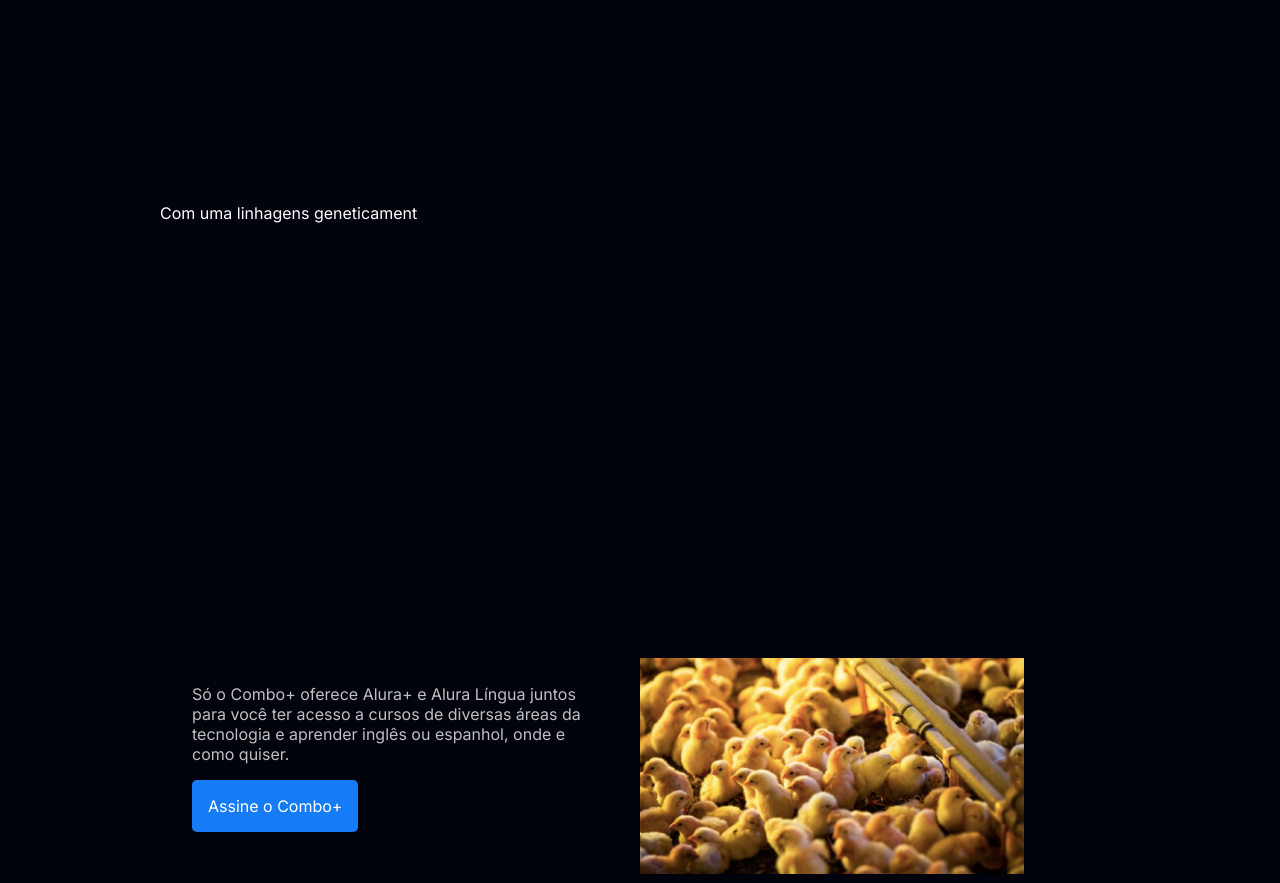
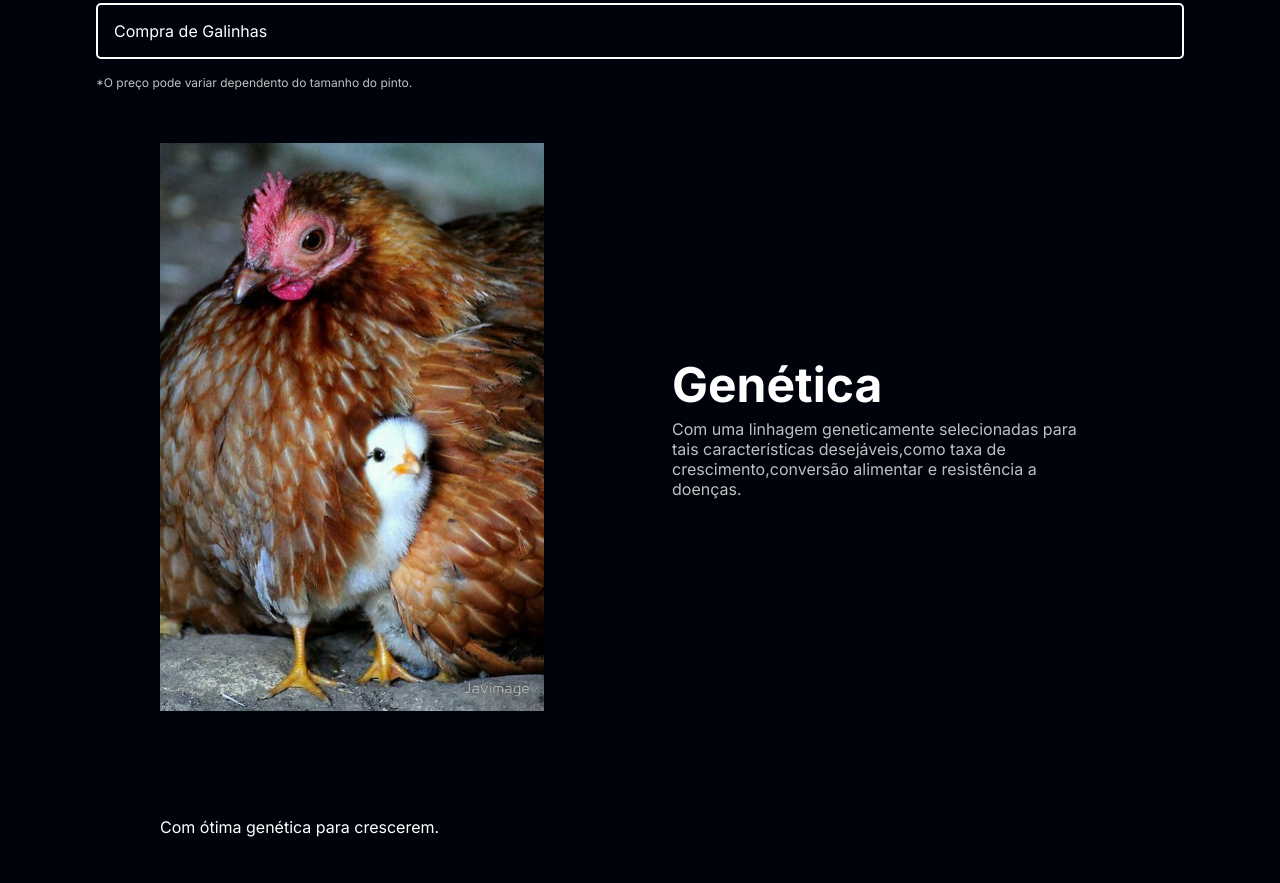
Before and after one commit to ritacassis/Projeto-Agrinho-Rita, a plain HTML site: page index.html in a window 1280 px wide. Shown: the part 643-1526 px from the top of the page. Drawn offline with Linux system fonts and the light colour scheme; files whose address does not match are found by name.

Commit message:
Add files via upload

```diff
--- a/index.html
+++ b/index.html
@@ -15,34 +15,34 @@
     <section class="galinha branca na granja.png">Um pintinho bom e saudável de ótima qualidade
         <div class="container__caixa">
             <h1 class="container__titulo">Venda de Pintinhos </h1>
-            <img src="img/Combo.png" alt="Com as mães totalmente selecionadas os pintos possa tem muita saúde" class="granja de pintinhos">
+            <img src="galinha branca na granja.png" alt="Com as mães totalmente selecionadas os pintos possa tem muita saúde" class="granja de pintinhos">
             <a href="www.alura.com.br" class="container__botao"></a>
-            <a href="www.alura.com.br" class="container__botao botao_secundario">Assinar somente o Alura+</a>
-            <p class="container__aviso">*O preço pode variar caso a assinatura seja feita em outros planos.</p>
+            <a href="www.alura.com.br" class="container__botao botao_secundario">Compra de Galinhas</a>
+            <p class="container__aviso">*O preço pode variar dependento do tamanho do pinto.</p>
         </div>
     </section>
 
     <section class="container secundario">
-        <img src="img/Plataformas.png" alt="Um monitor e um celular com a alura plus aberta" class="secundario__imagem">
+        <img src="galinha cuidando do pintinho.png.jpg" alt="Um monitor e um celular com a alura plus aberta" class="secundario__imagem">
         <div class="container__descricao">
             <h2 class="descricao__titulo">Genética</h2>
-            <p class="descricao__texto">Com uma linhagens geneticamente selecionadas para taias características desejáveis,como taxa de crescimento,conversão alimentar e resistência a doenças.</p>
-        </div>Com uma linhagens geneticament
+            <p class="descricao__texto">Com uma linhagem geneticamente selecionadas para tais características desejáveis,como taxa de crescimento,conversão alimentar e resistência a doenças.</p>
+        </div>Com ótima genética para crescerem.
     </section>
 
     <section class="container secundario">
         <div class="container__descricao">
             <p class="descricao__texto">
-                Só o Combo+ oferece Alura+ e Alura Língua juntos para você ter acesso a cursos de diversas áreas da
-                tecnologia e aprender inglês ou espanhol, onde e como quiser.
+             Nos promeiros 30 dias de vida, os pintinhos rebem uma alimentação de contém pelo menos 21% de proteina
+             bruta na dieta.Como alimentação alternativa, pode-se ofecer quirera de milho,junto com feijão guandu. <main></main>
             </p>
-            <a href="www.alura.com.br" class="container__botao secundario__botao" container>Assine o Combo+</a>
+            <a href="www.alura.com.br" class="container__botao secundario__botao" container>feijão Guandu</a>
         </div>
         <img src="granja de pintinhos.png" alt="Tela do alura+ e alura língua" class="secundario__imagem">
     </section>
 
     <section class="container secundario">
-        <img src="img/Notebook.png" alt="Notebook com a página do curso HTML5 e CSS3 da Alura aberta"
+        <img src="Galinha da angola.png.jpg" alt="Notebook com a página do curso HTML5 e CSS3 da Alura aberta"
             class="secundario__imagem">
         <div class="container__descricao">
             <h2 class="descricao__titulo">Baixe seus cursos</h2>
```
Also changed, not shown: Galinha da angola.png.jpg (added), galinha cuidando do pintinho.png.jpg (added).
